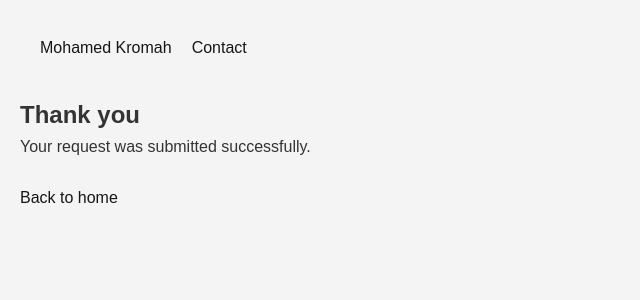
After one commit to Mohamork/portfolio_mohamed_kromah, a Django app: page /contact/thank-you in a window 1280 px wide. The commit adds this page. Shown: the top 300 px of the page, without its empty margins (0-640 px from the left). Run offline with Django 5.2, Linux system fonts and the light colour scheme.

Commit message:
Summary
Add contactpage
add thank you page
add styling
fix spelling

```diff
--- a/main/static/css/base.css
+++ b/main/static/css/base.css
@@ -54,6 +54,8 @@ header {
 
 .nav-menu a:hover {
   color: #161616;
+  text-decoration: underline;
+  text-decoration-color: #007bff;
 }
 
 /* Main Content Area */
--- /dev/null
+++ b/main/templates/thank_you.html
@@ -0,0 +1,28 @@
+{% extends 'base.html' %}
+{% load static %}
+
+{% block title %}
+Success
+{% endblock %}
+
+{% block extrahead %}
+    <link rel="stylesheet" href="% static 'css/thank_you.css' %">
+{% endblock %}
+
+<body>
+    <header>
+        <ul class="nav-menu">
+            <li class="header"><a href="/home">Mohamed Kromah</a></li>
+            <li class="header"><a href="/contact">Contact</a></li>
+
+
+
+        </ul>
+    </header>
+
+    {% block content %}
+    <h2>Thank you</h2>
+     <p>Your request was submitted successfully.</p>
+     <br>
+     <a href="{% url 'home' %}">Back to home</a>
+    {% endblock %}
--- a/main/urls.py
+++ b/main/urls.py
@@ -6,4 +6,5 @@ urlpatterns = [
     path('home/',views.home,name='home'),
     path('contact/',views.contact,name='contact'),
     path('project/<int:id>',views.project,name='project'),
+    path('contact/thank-you',views.thank_you,name='thankyou')
 ]
--- a/main/views.py
+++ b/main/views.py
@@ -17,7 +17,7 @@ def contact(request) :
 
         if form.is_valid():
             subject = form.cleaned_data['subject']
-            message = form.cleanet_data['message']
+            message = form.cleaned_data['message']
             sender = form.cleaned_data['sender']
             cc_myself = form.cleaned_data['cc_myself']
 
@@ -25,11 +25,14 @@ def contact(request) :
             if cc_myself:
                 recipients.append(sender)
             send_mail(subject,message,sender,recipients)
-            return HttpResponseRedirect('thank_you.html')
+            return HttpResponseRedirect('thank-you')
     else:
         form = ContactForm()
     return render(request,'contact.html',{'form':form})
 
+def thank_you(request):
+    return render(request,'thank_you.html')
+
 def project(request,id) :
     project = get_object_or_404(Project, pk=id)
     return render(request,'project.html',{'project':project})
--- a/portfolio_mohamed_kromah/settings.py
+++ b/portfolio_mohamed_kromah/settings.py
@@ -121,3 +121,5 @@ STATIC_URL = 'static/'
 
 MEDIA_URL = '/media/'
 MEDIA_ROOT =os.path.join(BASE_DIR, 'media')
+
+EMAIL_BACKEND = "django.core.mail.backends.console.EmailBackend"
```
Also changed, not shown: main/static/css/contact.css (+24 -0 lines), main/templates/contact.html (+33 -3 lines), main/static/css/thank_you.css (added).
